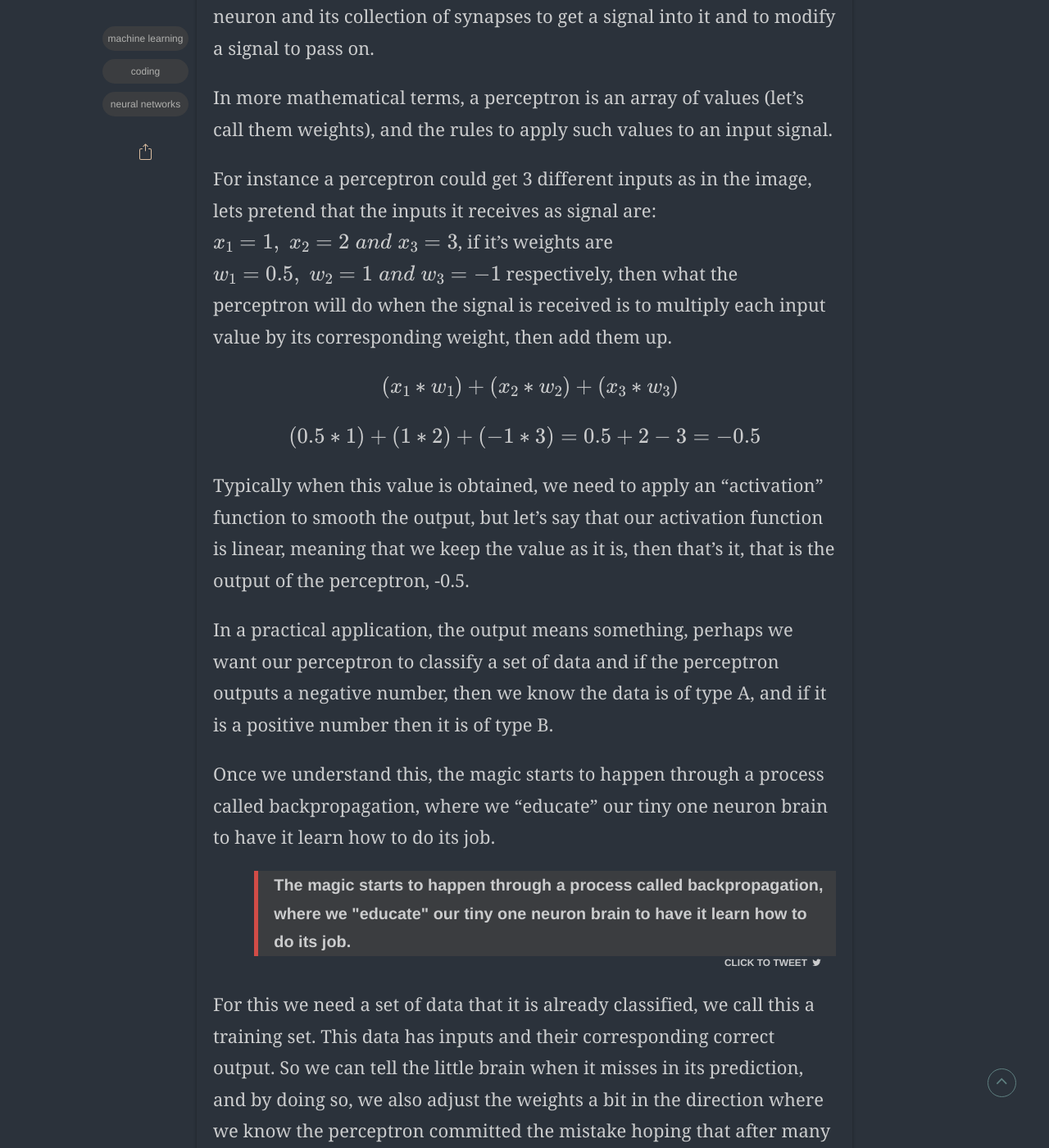
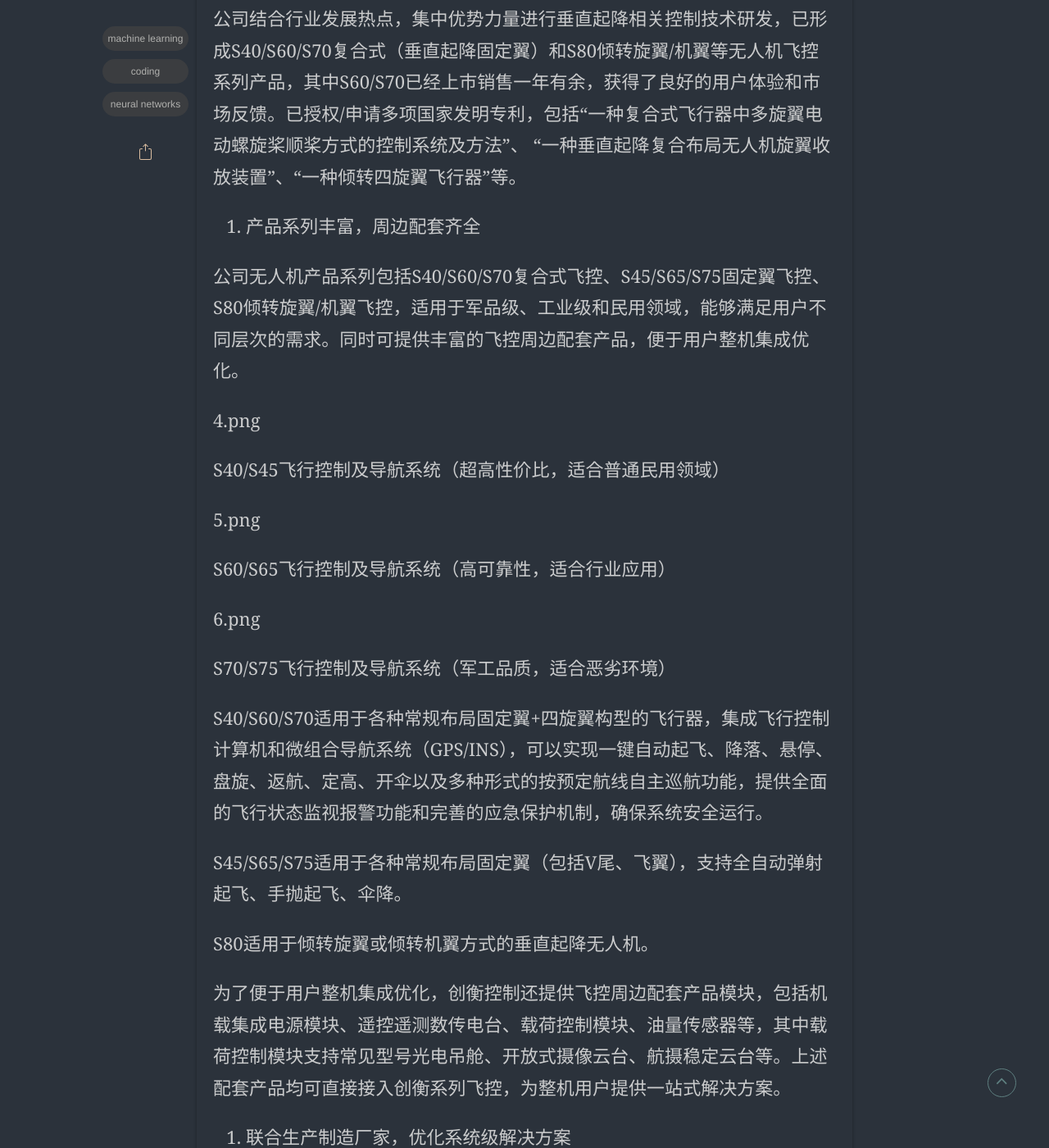
Before and after one commit to musictrl/musictrl.github.io, a Jekyll site: the page built from _posts/2021-01-25-single-neuron-perceptron.markdown, in a window 1280 px wide and 1400 px high, scrolled down 2197 px. Shown: the whole window at 82% size. Built offline with Jekyll 4.4.1, drawn with Linux system fonts in a browser that asks for light colours; some web fonts are replaced; formulas are drawn with MathJax 3; comment, search, counter and statistics services are not loaded; some of the changed text lies outside the part shown.

Commit message:
Update 2021-01-25-single-neuron-perceptron.markdown

```diff
--- a/_posts/2021-01-25-single-neuron-perceptron.markdown
+++ b/_posts/2021-01-25-single-neuron-perceptron.markdown
@@ -11,95 +11,48 @@ author: Armando Maynez
 github:  amaynez/Perceptron/
 mathjax: yes
 ---
-As an entry point to learning python and getting into Machine Learning, I decided to code from scratch the Hello World! of the field, a single neuron perceptron.
+ 2017年6月14日~16日，尖兵之翼-第八届中国无人机大会在北京中关村国家自主创新示范展示中心召开，北京创衡控制技术有限公司联合东莞光点科技有限公司、北京海利天梦科技有限公司，携自主研发的飞行控制/航行控制系列产品亮相本次大会，“上天入海”无所不能，成为展会一大亮点。
 
-## What is a perceptron?
+ 2.png
 
-A perceptron is the basic building block of a neural network, it can be compared to a neuron, And its conception is what detonated the vast field of Artificial Intelligence nowadays.
+1. 核心团队源自北航，专注飞控十五年
 
-Back in the late 1950's, a young [Frank Rosenblatt](https://en.wikipedia.org/wiki/Frank_Rosenblatt) devised a very simple algorithm as a foundation to construct a machine that could learn to perform different tasks.
+北京创衡控制技术有限公司定位并专注于工业级、军品级无人系统控制技术研发，核心团队源自北京航空航天大学，在飞行控制领域具有15年以上的技术积累，拥有多项无人机及飞行控制相关发明专利和工信部科技成果奖。主要产品包括常规固定翼、复合式无人机、倾转旋翼无人机、多旋翼、自转旋翼机、飞艇等飞行控制系统，基本实现无人机机型的全覆盖，全线产品均具有独立自主知识产权，可满足用户深度定制需求。
 
-In its essence, a perceptron is nothing more than a collection of values and rules for passing information through them, but in its simplicity lies its power.
+2. 应用范围广，“上天入海”无所不能
 
-<center><img src='./assets/img/posts/20210125/Perceptron.png'></center>
+除无人机飞控外，创衡控制还可提供无人水面艇、水下滑翔机、深海AUV等海洋装备主控系统解决方案。公司依托核心团队丰富的项目背景和深厚的技术底蕴，研发的产品作为主控制器，从2万米高空的大型飞艇，到中低空无人机，到水面无人船，再到水下3000米的深海AUV均获得了成功应用，相关成果已达到国际先进水平，真正是“可上九天揽月，可下五洋捉鳖”，创衡控制“上天入海”无所不能，堪称业界奇迹，也充分体现了公司在控制领域的技术储备和发展潜力。其中，某型水下滑翔机在南海海域不间断航行42天，创国内纪录，更是展示了系统卓越的可靠性、稳定性。
 
-Imagine you have a 'neuron' and to 'activate' it, you pass through several input signals, each signal connects to the neuron through a synapse, once the signal is aggregated in the perceptron, it is then passed on to one or as many outputs as defined. A perceptron is but a neuron and its collection of synapses to get a signal into it and to modify a signal to pass on.
+ 3.png
 
-In more mathematical terms, a perceptron is an array of values (let's call them weights), and the rules to apply such values to an input signal.
+3. 发力垂直起降，拥有多项核心专利
 
-For instance a perceptron could get 3 different inputs as in the image, lets pretend that the inputs it receives as signal are: $x_1 = 1, \; x_2 = 2\; and \; x_3 = 3$, if it's weights are $w_1 = 0.5,\; w_2 = 1\; and \; w_3 = -1$ respectively, then what the perceptron will do when the signal is received is to multiply each input value by its corresponding weight, then add them up.
+公司结合行业发展热点，集中优势力量进行垂直起降相关控制技术研发，已形成S40/S60/S70复合式（垂直起降固定翼）和S80倾转旋翼/机翼等无人机飞控系列产品，其中S60/S70已经上市销售一年有余，获得了良好的用户体验和市场反馈。已授权/申请多项国家发明专利，包括“一种复合式飞行器中多旋翼电动螺旋桨顺桨方式的控制系统及方法”、 “一种垂直起降复合布局无人机旋翼收放装置”、“一种倾转四旋翼飞行器”等。
 
-<p style="text-align:center">\(<br>
-\begin{align}
-\begin{split}
-\left(x_1 * w_1\right) + \left(x_2 * w_2\right) + \left(x_3 * w_3\right)
-\end{split}
-\end{align}
-\)</p>
+4. 产品系列丰富，周边配套齐全
 
-<p style="text-align:center">\(<br>
-\begin{align}<br>
-\begin{split}<br>
-\left(0.5 * 1\right) + \left(1 * 2\right) + \left(-1 * 3\right) = 0.5 + 2 - 3 = -0.5
-\end{split}<br>
-\end{align}<br>
-\)</p>
+公司无人机产品系列包括S40/S60/S70复合式飞控、S45/S65/S75固定翼飞控、S80倾转旋翼/机翼飞控，适用于军品级、工业级和民用领域，能够满足用户不同层次的需求。同时可提供丰富的飞控周边配套产品，便于用户整机集成优化。
 
-Typically when this value is obtained, we need to apply an "activation" function to smooth the output, but let's say that our activation function is linear, meaning that we keep the value as it is, then that's it, that is the output of the perceptron, -0.5.
+4.png
 
-In a practical application, the output means something, perhaps we want our perceptron to classify a set of data and if the perceptron outputs a negative number, then we know the data is of type A, and if it is a positive number then it is of type B.
+S40/S45飞行控制及导航系统（超高性价比，适合普通民用领域）
 
-Once we understand this, the magic starts to happen through a process called backpropagation, where we "educate" our tiny one neuron brain to have it learn how to do its job.
+5.png
 
-<tweet>The magic starts to happen through a process called backpropagation, where we "educate" our tiny one neuron brain to have it learn how to do its job.</tweet>
+S60/S65飞行控制及导航系统（高可靠性，适合行业应用）
 
-For this we need a set of data that it is already classified, we call this a training set. This data has inputs and their corresponding correct output. So we can tell the little brain when it misses in its prediction, and by doing so, we also adjust the weights a bit in the direction where we know the perceptron committed the mistake hoping that after many iterations like this the weights will be so that most of the predictions will be correct.
+6.png
 
-After the model trains successfully we can have it classify data it has never seen before, and we have a fairly high confidence that it will do so correctly.
+S70/S75飞行控制及导航系统（军工品质，适合恶劣环境）
 
-The math behind this magical property of the perceptron is called gradient descent, and is just a bit of differential calculus that helps us convert the error the brain is having into tiny nudges of value of the weights towards their optimum. [This video series by 3 blue 1 brown explains it wonderfuly.](https://www.youtube.com/watch?v=aircAruvnKk&list=PLZHQObOWTQDNU6R1_67000Dx_ZCJB-3pi)
+S40/S60/S70适用于各种常规布局固定翼+四旋翼构型的飞行器，集成飞行控制计算机和微组合导航系统（GPS/INS），可以实现一键自动起飞、降落、悬停、盘旋、返航、定高、开伞以及多种形式的按预定航线自主巡航功能，提供全面的飞行状态监视报警功能和完善的应急保护机制，确保系统安全运行。
 
-My program creates a single neuron neural network tuned to guess if a point is above or below a randomly generated line and generates a visualization based on graphs to see how the neural network is learning through time.
+S45/S65/S75适用于各种常规布局固定翼（包括V尾、飞翼），支持全自动弹射起飞、手抛起飞、伞降。
 
-The neuron has 3 inputs and weights to calculate its output:
+S80适用于倾转旋翼或倾转机翼方式的垂直起降无人机。
 
-    input 1 is the X coordinate of the point,
-    Input 2 is the y coordinate of the point,
-    Input 3 is the bias and it is always 1
+为了便于用户整机集成优化，创衡控制还提供飞控周边配套产品模块，包括机载集成电源模块、遥控遥测数传电台、载荷控制模块、油量传感器等，其中载荷控制模块支持常见型号光电吊舱、开放式摄像云台、航摄稳定云台等。上述配套产品均可直接接入创衡系列飞控，为整机用户提供一站式解决方案。
 
-    Input 3 or the bias is required for lines that do not cross the origin (0,0)
+5. 联合生产制造厂家，优化系统级解决方案
 
-The Perceptron starts with weights all set to zero and learns by using 1,000 random points per each iteration.
-
-The output of the perceptron is calculated with the following activation function:
-    if x * weight_x + y weight_y + weight_bias is positive then 1 else 0
-
-The error for each point is calculated as the expected outcome of the perceptron minus the real outcome therefore there are only 3 possible error values:
-
-|Expected  |  Calculated | Error|
-|:----:|:----:|:----:|
-|1|-1|1|
-|1|1|0|
-|-1|-1|0|
-|-1|1|-1|
-
-With every point that is learned if the error is not 0 the weights are adjusted according to:
-
-    New_weight = Old_weight + error * input * learning_rate
-    for example: New_weight_x = Old_weight_x + error * x * learning rate
-
-A very useful parameter in all of neural networks is teh learning rate, which is basically a measure on how tiny our nudge to the weights is going to be.
-
-In this particular case, I coded the learning_rate to decrease with every iteration as follows:
-
-    learning_rate = 0.01 / (iteration + 1)
-
-this is important to ensure that once the weights are nearing the optimal values the adjustment in each iteration is subsequently more subtle.
-
-<center><img src='./assets/img/posts/20210125/Learning_1000_points_per_iteration.jpg'></center>
-
-In the end, the perceptron always converges into a solution and finds with great precision the line we are looking for.
-
-Perceptrons are quite a revelation in that they can resolve equations by learning, however they are very limited. By their nature they can only resolve linear equations, so their problem space is quite narrow.
-
-Nowadays the neural networks consist of combinations of many perceptrons, in many layers, and other types of "neurons", like convolution, recurrent, etc. increasing significantly the types of problems they solve.
+创衡控制定位并致力于控制系统研发，已与全国多家无人机生产制造厂家达成战略合作 伙伴关系，在各自擅长的领域发挥优势同时，联合攻关、融合创新，共同为用户提供完整的、优化的系统级解决方案。联合打造的几款无人机已经在低空测绘、边境巡逻、管线巡检、警用安防等领域推广应用并得到用户好评。
```
